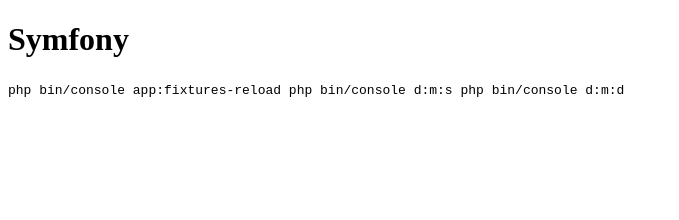
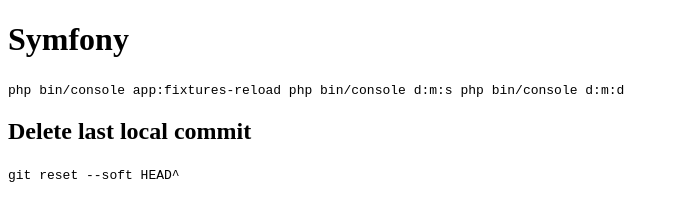
Before and after one commit to leobeal/leobeal.github.io, a plain HTML site: page index.html in a window 1280 px wide. Shown: the whole page, without its empty margins (0-679 px from the left). Drawn offline with Linux system fonts and the light colour scheme.

Commit message:
Update index.html

```diff
--- a/index.html
+++ b/index.html
@@ -17,6 +17,8 @@
         php bin/console d:m:s
         php bin/console d:m:d
     </code>
+  <h2>Delete last local commit</h2>
+     <code>git reset --soft HEAD^</code>
 </body>
 
 </html>
```
